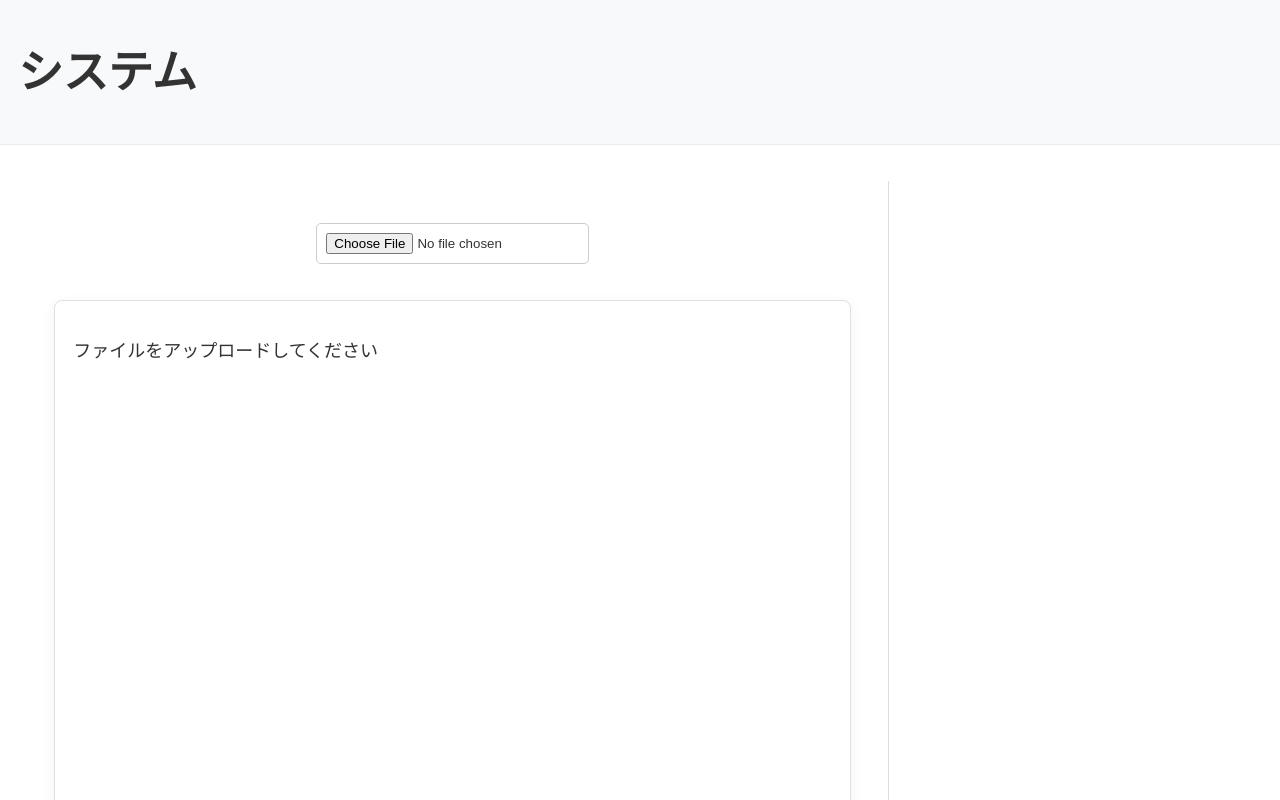
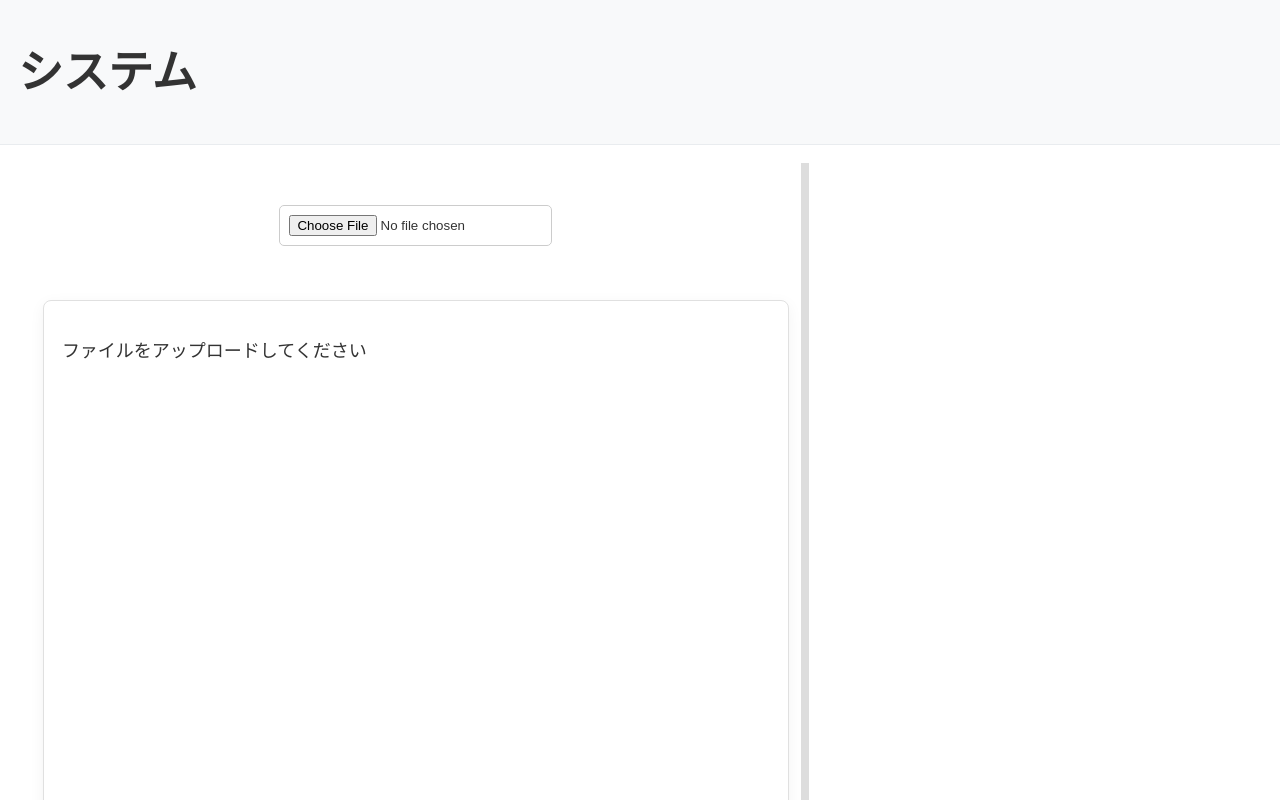
Before and after one commit to Takeru-M/Research_tmp, a Next.js app in the folder frontend/: page / in a window 1280 px wide. Shown: the top 800 px of the page. Built offline with nearby package versions, Linux system fonts and the light colour scheme.

Commit message:
Add the function to resize the pdf-displayed area and comment panel

```diff
--- a/frontend/ components/CommentPanel.tsx
+++ b/frontend/ components/CommentPanel.tsx
@@ -445,8 +445,8 @@ export default function CommentPanel({ viewerHeight = 'auto' }: CommentPanelProp
       ref={commentPanelRef}
       style={{
         minWidth: "300px",
-        borderLeft: "1px solid #ddd",
-        padding: 10,
+        // borderLeft: "1px solid #ddd",
+        padding: "1%",
         maxHeight: viewerHeight !== 'auto'
           ? `calc(${viewerHeight}px)`
           : 'auto',
--- a/frontend/ components/PdfViewer.tsx
+++ b/frontend/ components/PdfViewer.tsx
@@ -28,6 +28,7 @@ const PdfViewer: React.FC<PdfViewerProps> = ({
   onRequestAddHighlight,
   onHighlightClick,
   onRenderSuccess,
+  containerStyle = {},
 }) => {
   const [numPages, setNumPages] = useState<number | null>(null);
   const [pageData, setPageData] = useState<{ [n:number]:PageLoadData }>({});
@@ -446,7 +447,17 @@ const PdfViewer: React.FC<PdfViewerProps> = ({
   return (
     // 修正箇所: JavaScriptコメントからJSXコメントに変更
     // {/* 親のコンテナ (viewerRef) は引き続き幅100%で、overflowY: auto を持つ */}
-    <div style={{position:"relative",width:"100%",height:"100%", overflowY: 'auto'}} ref={viewerRef} onMouseUp={handleMouseUp}>
+    <div
+        style={{
+          position:"relative",
+          width:"100%", // デフォルトで100%を維持
+          height:"100%",
+          overflowY: 'auto',
+          ...containerStyle // 親から指定されたスタイル（特に width）を適用
+        }}
+        ref={viewerRef}
+        onMouseUp={handleMouseUp}
+      >
       {file?(
         <Document file={file} onLoadSuccess={onDocumentLoadSuccess}>
           {Array.from(new Array(numPages || 0), (_, i) =>
--- a/frontend/pages/index.tsx
+++ b/frontend/pages/index.tsx
@@ -32,10 +32,16 @@ import styles from '../styles/Home.module.css';
 import { v4 as uuidv4 } from 'uuid';
 import "../lang/config";
 import { useTranslation } from "react-i18next";
+import { CSSProperties } from 'react'; // CSSPropertiesをインポート
 
 // PdfViewerには、PDFのレンダリングが完了したことを通知する onRenderSuccess プロパティが追加されることを想定します。
+// また、リサイズに対応するため、PdfViewerに width を渡せるように修正済みと仮定します。
 const PdfViewer = dynamic(() => import('../ components/PdfViewer'), { ssr: false });
 const TextViewer = dynamic(() => import('../ components/TextViewer'), { ssr: false });
+
+const MIN_PDF_WIDTH = 500; // PDFビューアの最小幅 (px)
+const MIN_COMMENT_PANEL_WIDTH = 300; // コメントパネルの最小幅 (px)
+const HANDLE_WIDTH = 8; // リサイズハンドルの幅 (px)
 
 const EditorPage: React.FC = () => {
   const dispatch: AppDispatch = useDispatch();
@@ -52,6 +58,16 @@ const EditorPage: React.FC = () => {
 
   const [showMemoModal, setShowMemoModal] = useState(false);
   const [pendingHighlight, setPendingHighlight] = useState<PdfHighlight | null>(null);
+
+  // --- リサイズ機能用のStateとRefを追加 ---
+  const mainContainerRef = useRef<HTMLDivElement>(null);
+  // 初期幅をビューポートの幅に基づいて設定（例: 70%）。初回マウント時に一度だけ計算
+  const [pdfViewerWidth, setPdfViewerWidth] = useState(() => {
+    if (typeof window === 'undefined') return 800;
+    return Math.max(MIN_PDF_WIDTH, window.innerWidth * 0.7 - MIN_COMMENT_PANEL_WIDTH / 2);
+  });
+  const isResizing = useRef(false);
+  // ------------------------------------
 
   const viewerContentRef = useRef<HTMLDivElement>(null);
   const [viewerHeight, setViewerHeight] = useState<number | 'auto'>(300);
@@ -74,14 +90,73 @@ const EditorPage: React.FC = () => {
   useEffect(() => {
     // 初回ロード時とファイル切り替え時、およびリサイズ時の処理
     measureHeight();
-    window.addEventListener('resize', measureHeight);
-    return () => window.removeEventListener('resize', measureHeight);
+    const handleResize = () => {
+        // ウィンドウリサイズ時にも高さを再測定
+        measureHeight();
+    };
+    window.addEventListener('resize', handleResize);
+    return () => window.removeEventListener('resize', handleResize);
   }, [fileContent, fileType, measureHeight]); // measureHeightを依存配列に追加
+
+
+  // --- リサイズハンドルのためのロジック ---
+
+  // マウスダウン時の処理 (ドラッグ開始)
+  const handleMouseDown = useCallback((e: React.MouseEvent) => {
+    e.preventDefault();
+    isResizing.current = true;
+    document.body.style.userSelect = 'none'; // テキスト選択防止
+    document.body.style.cursor = 'col-resize'; // カーソル変更
+  }, []);
+
+  // マウス移動時の処理 (ドラッグ中)
+  const handleMouseMove = useCallback((e: MouseEvent) => {
+    if (!isResizing.current || !mainContainerRef.current) return;
+
+    // メインコンテナの左端からの相対位置を計算
+    const containerRect = mainContainerRef.current.getBoundingClientRect();
+    const newWidth = e.clientX - containerRect.left;
+
+    // 最大幅 (コンテナ幅 - コメントパネル最小幅 - ハンドル幅)
+    const maxPdfWidth = containerRect.width - MIN_COMMENT_PANEL_WIDTH - HANDLE_WIDTH;
+
+    // 最小/最大幅の制約
+    const constrainedWidth = Math.max(MIN_PDF_WIDTH, Math.min(maxPdfWidth, newWidth));
+
+    setPdfViewerWidth(constrainedWidth);
+  }, []); // 依存配列は空でOK
+
+  // マウスアップ時の処理 (ドラッグ終了)
+  const handleMouseUp = useCallback(() => {
+    if (isResizing.current) {
+        isResizing.current = false;
+        document.body.style.userSelect = '';
+        document.body.style.cursor = '';
+        // ドラッグ終了後、高さを再測定
+        measureHeight();
+    }
+  }, [measureHeight]);
+
+  // グローバルなMouseMoveとMouseUpイベントを登録/解除
+  useEffect(() => {
+    document.addEventListener('mousemove', handleMouseMove);
+    document.addEventListener('mouseup', handleMouseUp);
+
+    return () => {
+      document.removeEventListener('mousemove', handleMouseMove);
+      document.removeEventListener('mouseup', handleMouseUp);
+    };
+  }, [handleMouseMove, handleMouseUp]);
+
+  // ------------------------------------
 
   // === Outside click to reset selection ===
   useEffect(() => {
     const handleClickOutside = (e: MouseEvent) => {
-      if (!(e.target as HTMLElement).closest(".highlight, .comment-panel")) {
+      // リサイズ中はクリックイベントを無視
+      if (isResizing.current) return;
+
+      if (!(e.target as HTMLElement).closest(".highlight, .comment-panel, .resize-handle")) {
         dispatch(setActiveHighlightId(null));
         dispatch(setActiveCommentId(null));
       }
@@ -166,6 +241,9 @@ const EditorPage: React.FC = () => {
     if (!file) return <p>{t("file-upload-txt")}</p>;
 
     if (fileType === 'application/pdf') {
+      // PdfViewerに幅を制御する containerStyle を渡す
+      const pdfViewerStyle: CSSProperties = { width: '100%', height: '100%' };
+
       return (
         <PdfViewer
           file={fileContent}
@@ -174,6 +252,7 @@ const EditorPage: React.FC = () => {
           onRequestAddHighlight={handleRequestAddHighlight}
           onHighlightClick={handleHighlightClick}
           onRenderSuccess={handlePdfRenderComplete}
+          containerStyle={pdfViewerStyle} // 修正点: containerStyleを追加
         />
       );
     }
@@ -193,34 +272,57 @@ const EditorPage: React.FC = () => {
     return <p>{t("Error.file-format")}</p>;
   };
 
+  // メインコンテナのレイアウト
+  const mainLayoutStyle: CSSProperties = {
+    display: "flex",
+    alignItems: "flex-start",
+    width: '100%',
+    overflowX: 'hidden',
+    height: '100vh', // 画面いっぱいの高さを使用する想定
+    padding: '0 2%', // 左右の余白はコンテナに移動
+  };
+
   return (
-    // メインコンテナ: flexで子要素を配置し、中央寄せ(justifyContent: 'center')で左右の余白を確保
-    <div className={styles.container} style={{
-        display: "flex",
-        alignItems: "flex-start",
-        width: '100%',
-        overflowX: 'hidden',
-        justifyContent: 'center',
-    }}>
+    <div className={styles.container} style={mainLayoutStyle} ref={mainContainerRef}>
+
+      {/* 1. PDFビューアエリア - 動的に幅を適用 */}
       <div
         style={{
-          width: '70%',
-          minWidth: '500px',
+          width: pdfViewerWidth,
+          minWidth: MIN_PDF_WIDTH,
           flexShrink: 0,
-          padding: "2%",
+          paddingTop: "2%", // ファイルアップロードセクションのパディング
+          height: '100%',
+          display: 'flex',
+          flexDirection: 'column',
         }}
       >
         <div className={styles.fileInputSection}>
           <input type="file" onChange={handleFileUpload} accept=".pdf, .txt, text/*" />
         </div>
 
-        <div className={styles.viewerContainer} ref={viewerContentRef}>
+        {/* Viewerコンテンツ部分 - 縦スクロールはPdfViewer内で処理される想定 */}
+        <div className={styles.viewerContainer} ref={viewerContentRef} style={{ flexGrow: 1, overflow: 'hidden' }}>
           {renderViewer()}
         </div>
       </div>
 
-      {/* コメントパネルのコンテナは固定幅を維持 */}
-      <div style={{ width: '30%', minWidth: "300px", flexShrink: 0 }}>
+      {/* 2. リサイズハンドル - クリック＆ドラッグで幅を変更 */}
+      <div
+        className="resize-handle"
+        style={{
+          width: HANDLE_WIDTH,
+          minWidth: HANDLE_WIDTH,
+          cursor: 'col-resize',
+          backgroundColor: '#ddd',
+          height: '100%',
+          flexShrink: 0,
+        }}
+        onMouseDown={handleMouseDown}
+      />
+
+      {/* 3. コメントパネルエリア - 残りの幅を全て占める */}
+      <div style={{ flexGrow: 1, minWidth: MIN_COMMENT_PANEL_WIDTH, height: '100%', overflowY: 'auto', paddingTop: "2%" }}>
         <CommentPanel currentUser="You" viewerHeight={viewerHeight} />
       </div>
 
--- a/frontend/types/PdfViewer.ts
+++ b/frontend/types/PdfViewer.ts
@@ -1,5 +1,6 @@
 import { PdfHighlight, Comment as CommentType } from "@/redux/features/editor/editorTypes";
 import type { PageViewport } from 'pdfjs-dist';
+import { CSSProperties } from "react";
 
 export interface PageLoadData {
   width: number;
@@ -15,4 +16,5 @@ export interface PdfViewerProps {
   onRequestAddHighlight?: (highlight: PdfHighlight) => void;
   onHighlightClick?: (highlightId: string) => void;
   onRenderSuccess?: () => void;
+  containerStyle?: CSSProperties
 }
```
